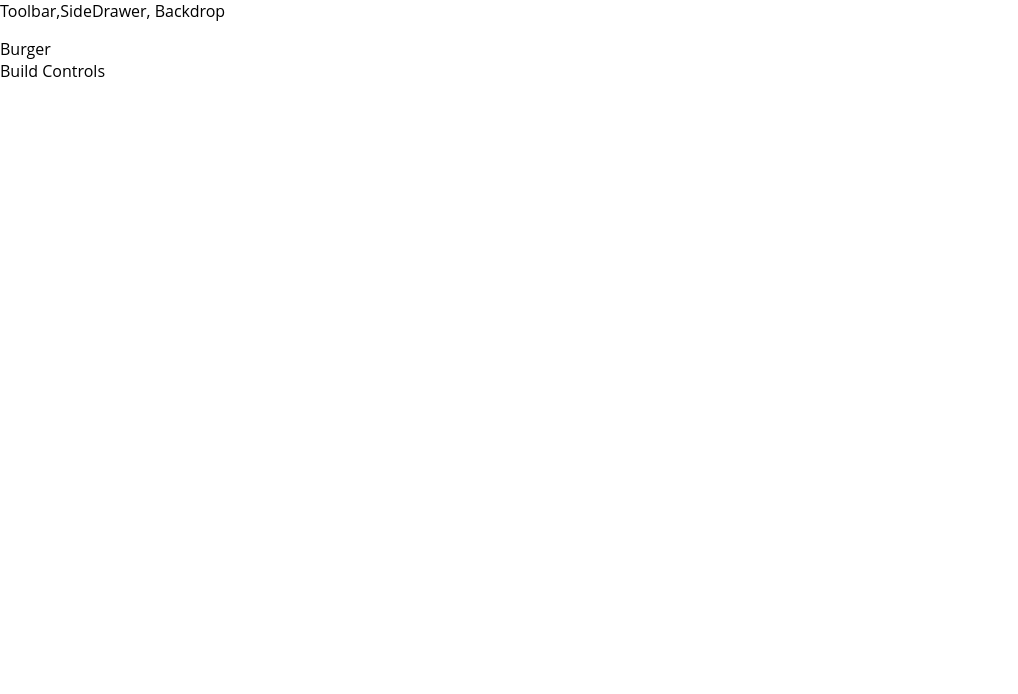
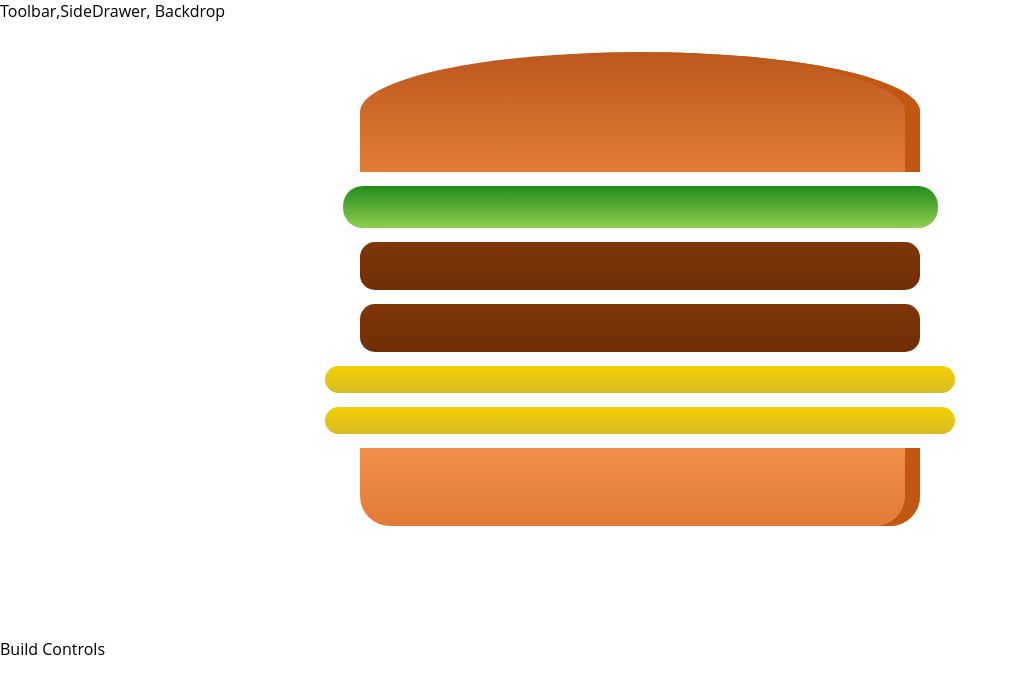
Before and after one commit to sharifahblessing/burger-project, a React (Create React App) app: page / in a window 1280 px wide. Shown: the top 694 px of the page, without its empty margins (0-1018 px from the left). Built offline with nearby package versions, Linux system fonts and the light colour scheme.

Commit message:
Output ingredientts dynamically

```diff
--- a/package.json
+++ b/package.json
@@ -3,6 +3,8 @@
   "version": "0.1.0",
   "private": true,
   "dependencies": {
+    "prettier": "^1.18.2",
+    "prop-types": "^15.7.2",
     "react": "^16.9.0",
     "react-dom": "^16.9.0",
     "react-scripts": "3.1.1"
--- /dev/null
+++ b/src/components/Burger/Burger.js
@@ -0,0 +1,27 @@
+import React from "react";
+
+import classes from './Burger.module.css'
+import BurgerIngredients from "./BurgerIngredients/BurgerIngredients";
+
+const burger = (props) => {
+
+    const transformedIngredients = Object.keys(props.ingredients)
+    .map(
+        ingKey =>{
+            return [...Array(props.ingredients[ingKey])].map(
+                (_, i) => {
+                    return <BurgerIngredients key={ingKey + i} type={ingKey} />
+                }
+            )
+        });
+    return (
+        <div className={classes.Burger}>
+            <BurgerIngredients type="bread-top"/>
+            {transformedIngredients}
+            <BurgerIngredients type="bread-bottom"/>
+        </div>
+    );
+}
+
+
+export default burger;
--- /dev/null
+++ b/src/components/Burger/Burger.module.css
@@ -0,0 +1,31 @@
+.Burger{
+    width:100%;
+    margin:auto;
+    height:250px;
+    overflow:scroll;
+    text-align: center;
+    font-weight:bold;
+    font-size:1.2rem;
+
+}
+
+@media (min-width: 500px) and (max-height: 400px) {
+    .Burger {
+        width: 350px;
+        height: 300px;
+    }
+}
+
+@media (min-width: 500px) and (min-height: 401px) {
+    .Burger {
+        width: 450px;
+        height: 400px;
+    }
+}
+
+@media (min-width: 1000px) and (min-height: 700px) {
+    .Burger {
+        width: 700px;
+        height: 600px;
+    }
+}
--- /dev/null
+++ b/src/components/Burger/BurgerIngredients/BurgerIngredients.js
@@ -0,0 +1,48 @@
+import React, { Component } from 'react'
+import PropTypes from 'prop-types'
+
+import classes from './BurgerIngredients.module.css'
+
+class BurgerIngredients extends Component {
+
+    render() {
+
+        let ingredient = null;
+
+
+        switch (this.props.type) {
+            case ('bread-bottom'):
+                ingredient = <div className={classes.BreadBottom}></div>;
+                break;
+            case ('bread-top'):
+                ingredient = (
+                    <div className={classes.BreadTop}>
+                        <div className={classes.Seed1}></div>
+                        <div className={classes.Seed2}></div>
+                    </div>
+                );
+                break;
+            case ('meat'):
+                ingredient = <div className={classes.Meat}></div>;
+                break;
+            case ('cheese'):
+                ingredient = <div className={classes.Cheese}></div>;
+                break;
+            case ('salad'):
+                ingredient = <div className={classes.Salad}></div>;
+                break;
+            default:
+                ingredient = null;
+
+        }
+        return ingredient;
+
+
+    }
+}
+
+BurgerIngredients.propTypes = {
+        type: PropTypes.string.isRequired
+}
+
+export default BurgerIngredients;
--- /dev/null
+++ b/src/components/Burger/BurgerIngredients/BurgerIngredients.module.css
@@ -0,0 +1,113 @@
+.BreadBottom{
+    height:13%;
+    width:80%;
+    background: linear-gradient(#F08E4A, #e27b36);
+    border-radius:0 0 30px 30px;
+    box-shadow: inset -15px 0 #c15711;
+    margin:2% auto
+}
+
+.BreadTop {
+    height: 20%;
+    width: 80%;
+    background: linear-gradient(#bc581e, #e27b36);
+    border-radius: 50% 50% 0 0;
+    box-shadow: inset -15px 0 #c15711;
+    margin: 2% auto;
+    position: relative;
+}
+
+.Seeds1 {
+    width: 10%;
+    height: 15%;
+    position: absolute;
+    background-color: white;
+    left: 30%;
+    top: 50%;
+    border-radius: 40%;
+    transform: rotate(-20deg);
+    box-shadow: inset -2px -3px #c9c9c9;
+}
+
+.Seeds1:after {
+    content: "";
+    width: 100%;
+    height: 100%;
+    position: absolute;
+    background-color: white;
+    left: -170%;
+    top: -260%;
+    border-radius: 40%;
+    transform: rotate(60deg);
+    box-shadow: inset -1px 2px #c9c9c9;
+  }
+
+.Seeds1:before {
+    content: "";
+    width: 100%;
+    height: 100%;
+    position: absolute;
+    background-color: white;
+    left: 180%;
+    top: -50%;
+    border-radius: 40%;
+    transform: rotate(60deg);
+    box-shadow: inset -1px -3px #c9c9c9;
+  }
+
+  .Seeds2 {
+    width: 10%;
+    height: 15%;
+    position: absolute;
+    background-color: white;
+    left: 64%;
+    top: 50%;
+    border-radius: 40%;
+    transform: rotate(10deg);
+    box-shadow: inset -3px 0 #c9c9c9;
+  }
+
+  .Seeds2:before {
+    content: "";
+    width: 100%;
+    height: 100%;
+    position: absolute;
+    background-color: white;
+    left: 150%;
+    top: -130%;
+    border-radius: 40%;
+    transform: rotate(90deg);
+    box-shadow: inset 1px 3px #c9c9c9;
+  }
+
+
+.Meat {
+    width: 80%;
+    height: 8%;
+    background: linear-gradient(#7f3608, #702e05);
+    margin: 2% auto;
+    border-radius: 15px;
+}
+
+.Cheese {
+    width: 90%;
+    height: 4.5%;
+    margin: 2% auto;
+    background: linear-gradient(#f4d004, #d6bb22);
+    border-radius: 20px;
+}
+
+.Salad {
+    width: 85%;
+    height: 7%;
+    margin: 2% auto;
+    background: linear-gradient(#228c1d, #91ce50);
+    border-radius: 20px;
+}
+
+.Bacon {
+    width: 80%;
+    height: 3%;
+    background: linear-gradient(#bf3813, #c45e38);
+    margin: 2% auto;
+}
--- a/src/containers/BurgerBuilder/BurgerBuilder.js
+++ b/src/containers/BurgerBuilder/BurgerBuilder.js
@@ -1,11 +1,21 @@
 import React,{Component} from 'react'
 import Wrap from '../../hoc/Wrap'
+import Burger from '../../components/Burger/Burger'
 
 class BurgerBuilder extends Component{
+
+    state={
+       ingredients:{
+           salad:1,
+           meat:2,
+           cheese:2,
+       }
+   }
+
     render(){
         return (
             <Wrap>
-                <div>Burger</div>
+                <Burger ingredients={this.state.ingredients} />
                 <div>Build Controls</div>
             </Wrap>
         );
```
Also changed, not shown: 1 other file (tests, documents, lock files or other folders).
